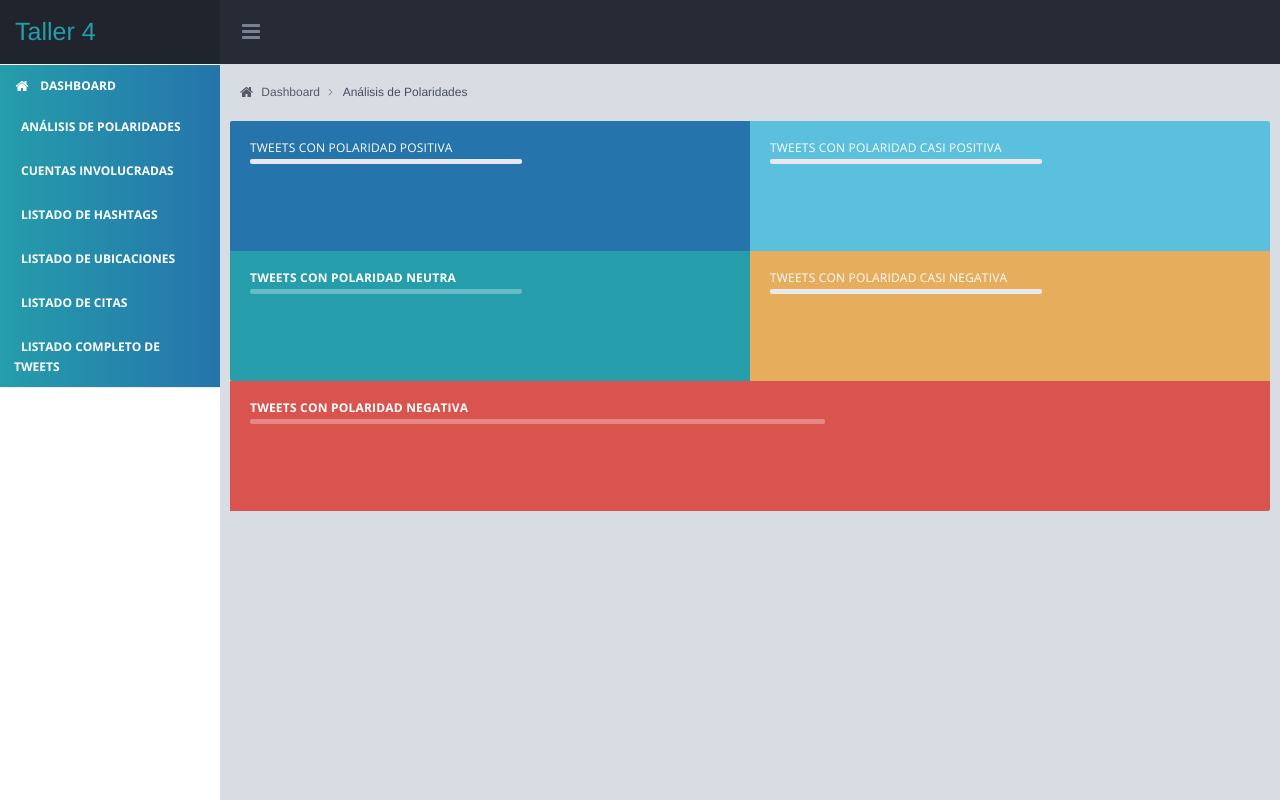
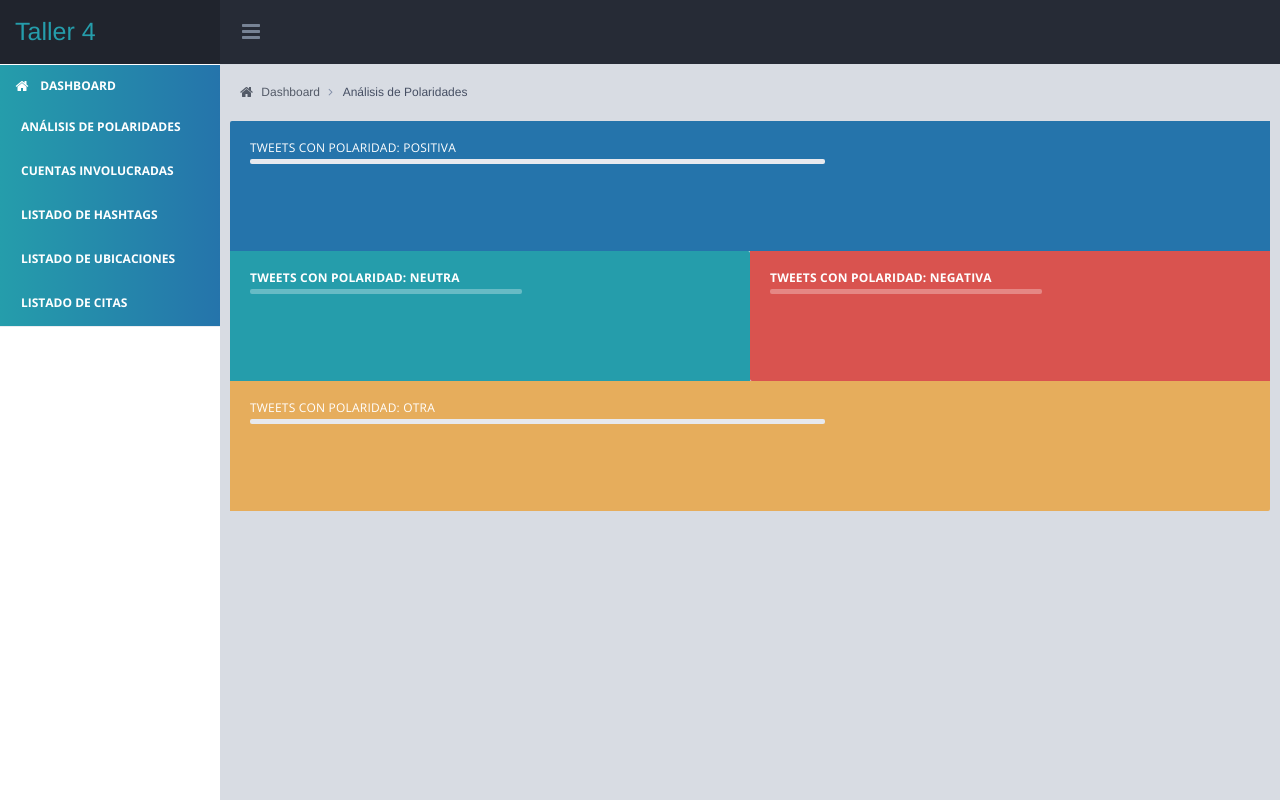
Before and after one commit to f-arruza/bigdata4, a Django app: a page that uses dashboard/templates/dashboard/base.html in a window 1280 px wide. Run offline with Django 3.2, Linux system fonts and the light colour scheme; data that the repository does not hold is empty; some libraries are stand-ins or nearby versions.

Commit message:
Initial dashboard

```diff
--- a/bigdata4/settings.py
+++ b/bigdata4/settings.py
@@ -120,4 +120,7 @@
 # https://docs.djangoproject.com/en/1.11/howto/static-files/
 
 STATIC_URL = '/static/'
-STATIC_ROOT = BASE_DIR + '/static/'
+
+STATICFILES_DIRS = (
+  os.path.join(BASE_DIR, 'static/'),
+)
--- a/dashboard/classification_tweets/run_classify_tweets.py
+++ b/dashboard/classification_tweets/run_classify_tweets.py
@@ -3,7 +3,7 @@
 from pymongo import MongoClient
 
 import sys
-sys.path.append('../')
+# sys.path.append('../')
 from classify_tweets import *
 
 if __name__ == "__main__":
--- a/dashboard/templates/dashboard/base.html
+++ b/dashboard/templates/dashboard/base.html
@@ -54,7 +54,6 @@
             <li class="active"><a href="{% url 'hashtags-view' %} "><i class="icon icon ion-pound"></i> <span>Listado de Hashtags</span></a></li>
             <li class="active"><a href="{% url 'locations-view' %} "><i class="icon icon ion-ios-location"></i> <span>Listado de Ubicaciones</span></a></li>
             <li class="active"><a href="{% url 'quotes-view' %} "><i class="icon icon ion-at"></i> <span>Listado de Citas</span></a></li>
-            <li class="active"><a href="{% url 'tweets-view' %} "><i class="icon icon ion-social-twitter"></i> <span>Listado Completo de Tweets</span></a></li>
           </ul>
         </div>
       </div>
--- a/dashboard/templates/dashboard/polaridades.html
+++ b/dashboard/templates/dashboard/polaridades.html
@@ -18,12 +18,12 @@
   </ol>
   <div class="row">
     <div class="row panel-statistics">
-      <div class="col-sm-6">
+      <div class="col-sm-12">
         <div class="panel panel-primary-full panel-updates">
           <div class="panel-body">
             <div class="row">
               <div class="col-xs-7 col-lg-8">
-                <h4 class="panel-title text-success">Tweets con polaridad positiva</h4>
+                <h4 class="panel-title text-success">Tweets con polaridad: Positiva</h4>
                 <h3 id="porcentaje_positivo"></h3>
                 <div class="progress">
                   <div id="porcentaje_positivo_barra" style="width: 00%" aria-valuemax="100" aria-valuemin="0" aria-valuenow="00" role="progressbar" class="progress-bar progress-bar-success">
@@ -39,31 +39,11 @@
       </div><!-- col-sm-6 -->
 
       <div class="col-sm-6">
-        <div class="panel panel-info-full panel-updates">
-          <div class="panel-body">
-            <div class="row">
-              <div class="col-xs-7 col-lg-8">
-                <h4 class="panel-title text-info">Tweets con Polaridad Casi Positiva</h4>
-                <h3 id="porcentaje_casi_positivo"></h3>
-                <div class="progress">
-                  <div id="porcentaje_casi_positivo_barra" style="width: 0%" aria-valuemax="100" aria-valuemin="0" aria-valuenow="0" role="progressbar" class="progress-bar progress-bar-success">
-                  </div>
-                </div>
-                <p id="porcentaje_casi_positivo_texto" class="porcentaje_texto"></p>
-              </div>
-              <div class="col-xs-5 col-lg-4 text-right" id="porcentaje_casi_positivo_grafica">
-              </div>
-            </div>
-          </div>
-        </div><!-- panel -->
-      </div><!-- col-sm-6 -->
-
-      <div class="col-sm-6">
         <div class="panel panel-success-full panel-updates">
           <div class="panel-body">
             <div class="row">
               <div class="col-xs-7 col-lg-8">
-                <h4 class="panel-title text-success">Tweets con polaridad neutra</h4>
+                <h4 class="panel-title text-success">Tweets con polaridad: Neutra</h4>
                 <h3 id="porcentaje_neutro"></h3>
                 <div class="progress">
                   <div id="porcentaje_neutro_barra" style="width: 0%" aria-valuemax="100" aria-valuemin="0" aria-valuenow="55.4" role="progressbar" class="progress-bar progress-bar-info">
@@ -79,31 +59,11 @@
       </div><!-- col-sm-6 -->
 
       <div class="col-sm-6">
-        <div class="panel panel-warning-full panel-updates">
-          <div class="panel-body">
-            <div class="row">
-              <div class="col-xs-7 col-lg-8">
-                <h4 class="panel-title text-warning">Tweets con polaridad casi negativa</h4>
-                <h3 id="porcentaje_casi_negativo"></h3>
-                <div class="progress">
-                  <div id="porcentaje_casi_negativo_barra" style="width: 0%" aria-valuemax="100" aria-valuemin="0" aria-valuenow="0" role="progressbar" class="progress-bar progress-bar-info">
-                  </div>
-                </div>
-                <p id="porcentaje_casi_negativo_texto" class="porcentaje_texto"></p>
-              </div>
-              <div class="col-xs-5 col-lg-4 text-right" id="porcentaje_casi_negativo_grafica">
-              </div>
-            </div>
-          </div>
-        </div><!-- panel -->
-      </div><!-- col-sm-6 -->
-
-      <div class="col-sm-12">
         <div class="panel panel-danger-full panel-updates">
           <div class="panel-body">
             <div class="row">
               <div class="col-xs-7 col-lg-8">
-                <h4 class="panel-title text-warning">Tweets con polaridad negativa</h4>
+                <h4 class="panel-title text-warning">Tweets con polaridad: Negativa</h4>
                 <h3 id="porcentaje_negativo"></h3>
                 <div class="progress">
                   <div id="porcentaje_negativo_barra" style="width: 0%" aria-valuemax="100" aria-valuemin="0" aria-valuenow="0" role="progressbar" class="progress-bar progress-bar-info">
@@ -117,6 +77,26 @@
           </div>
         </div>
       </div>
+
+      <div class="col-sm-12">
+        <div class="panel panel-warning-full panel-updates">
+          <div class="panel-body">
+            <div class="row">
+              <div class="col-xs-7 col-lg-8">
+                <h4 class="panel-title text-warning">Tweets con polaridad: Otra</h4>
+                <h3 id="porcentaje_otro"></h3>
+                <div class="progress">
+                  <div id="porcentaje_otro_barra" style="width: 0%" aria-valuemax="100" aria-valuemin="0" aria-valuenow="0" role="progressbar" class="progress-bar progress-bar-info">
+                  </div>
+                </div>
+                <p id="porcentaje_otro_texto" class="porcentaje_texto"></p>
+              </div>
+              <div class="col-xs-5 col-lg-4 text-right" id="porcentaje_otro_grafica">
+              </div>
+            </div>
+          </div>
+        </div><!-- panel -->
+      </div><!-- col-sm-6 -->
 
     </div><!-- row -->
   </div>
@@ -146,20 +126,6 @@
       		inputColor: '#fff'
       	});
 
-        //casi negativo
-        var casi_negativo = data[1].count*100/total;
-        $("#porcentaje_casi_negativo").text(casi_negativo.toFixed(4) + '%');
-        $("#porcentaje_casi_negativo_barra").css({'width': casi_negativo.toFixed(4) + '%'});
-        $("#porcentaje_casi_negativo_grafica").append('<input type="text" value="' + casi_negativo.toFixed(2) + '" class="dial-warning">');
-        $("#porcentaje_casi_negativo_texto").text("Total de Tweets: " + data[1].count);
-        $('.dial-warning').knob({
-      		readOnly: true,
-      		width: '70px',
-      		bgColor: '#FFFFFF',
-      		fgColor: '#e6ad5c',
-      		inputColor: '#000'
-      	});
-
         //neutro
         var neutro = data[2].count*100/total;
         $("#porcentaje_neutro").text(neutro.toFixed(4) + '%');
@@ -174,12 +140,26 @@
       		inputColor: '#fff'
       	});
 
-        //casi positivo
-        var casi_positivo = data[3].count*100/total;
-        $("#porcentaje_casi_positivo").text(casi_positivo.toFixed(4) + "%");
-        $("#porcentaje_casi_positivo_barra").css({'width': casi_positivo.toFixed(4) + '%'});
-        $("#porcentaje_casi_positivo_grafica").append('<input type="text" value="' + casi_positivo.toFixed(3) + '" class="dial-info">');
-        $("#porcentaje_casi_positivo_texto").text("Total de Tweets: " + data[3].count);
+        //positivo
+        var positivo = data[1].count*100/total;
+        $("#porcentaje_positivo").text(positivo.toFixed(4)  + "%");
+        $("#porcentaje_positivo_barra").css({'width': positivo.toFixed(4) + '%'});
+        $("#porcentaje_positivo_grafica").append('<input type="text" value="'+positivo.toFixed(3)+'" class="dial-success">');
+        $("#porcentaje_positivo_texto").text("Total de Tweets: " + data[1].count);
+        $('.dial-success').knob({
+      		readOnly: true,
+      		width: '70px',
+      		bgColor: '#E7E9EE',
+      		fgColor: '#259CAB',
+      		inputColor: '#fff'
+      	});
+
+        //otro
+        var otro = data[3].count*100/total;
+        $("#porcentaje_otro").text(otro.toFixed(4) + "%");
+        $("#porcentaje_otro_barra").css({'width': otro.toFixed(4) + '%'});
+        $("#porcentaje_otro_grafica").append('<input type="text" value="' + otro.toFixed(3) + '" class="dial-info">');
+        $("#porcentaje_otro_texto").text("Total de Tweets: " + data[3].count);
         $('.dial-info').knob({
           readOnly: true,
           width: '70px',
@@ -187,20 +167,6 @@
           fgColor: '#259CAB',
           inputColor: '#262B36'
         });
-
-        //positivo
-        var positivo = data[4].count*100/total;
-        $("#porcentaje_positivo").text(positivo.toFixed(4)  + "%");
-        $("#porcentaje_positivo_barra").css({'width': positivo.toFixed(4) + '%'});
-        $("#porcentaje_positivo_grafica").append('<input type="text" value="'+positivo.toFixed(3)+'" class="dial-success">');
-        $("#porcentaje_positivo_texto").text("Total de Tweets: " + data[4].count);
-        $('.dial-success').knob({
-      		readOnly: true,
-      		width: '70px',
-      		bgColor: '#E7E9EE',
-      		fgColor: '#259CAB',
-      		inputColor: '#fff'
-      	});
       });
     });
   });
--- a/dashboard/views.py
+++ b/dashboard/views.py
@@ -214,7 +214,7 @@
 
     def get_context_data(self, **kwargs):
         context = super(HastagsView, self).get_context_data(**kwargs)
-        context['hashtags'] = db['hashtags'].find({})
+        context['hashtags'] = db['hashtags'].find({}).limit(1000).sort('count', -1)
         return context
 
 
@@ -223,7 +223,7 @@
 
     def get_context_data(self, **kwargs):
         context = super(LocationsView, self).get_context_data(**kwargs)
-        context['locations'] = db['locations'].find({}).sort('count', -1)
+        context['locations'] = db['locations'].find({}).limit(1000).sort('count', -1)
         return context
 
 
@@ -232,5 +232,5 @@
 
     def get_context_data(self, **kwargs):
         context = super(QuotesView, self).get_context_data(**kwargs)
-        context['quotes'] = db['quotes'].find({}).sort('count', -1)
+        context['quotes'] = db['quotes'].find({}).limit(1000).sort('count', -1)
         return context
```
Also changed, not shown: dashboard/reponse.json (deleted, +0 -45 lines), dashboard/templates/dashboard/index.html (+24 -17 lines), dashboard/utils/create_data.py (+4 -4 lines), 1 other file.
